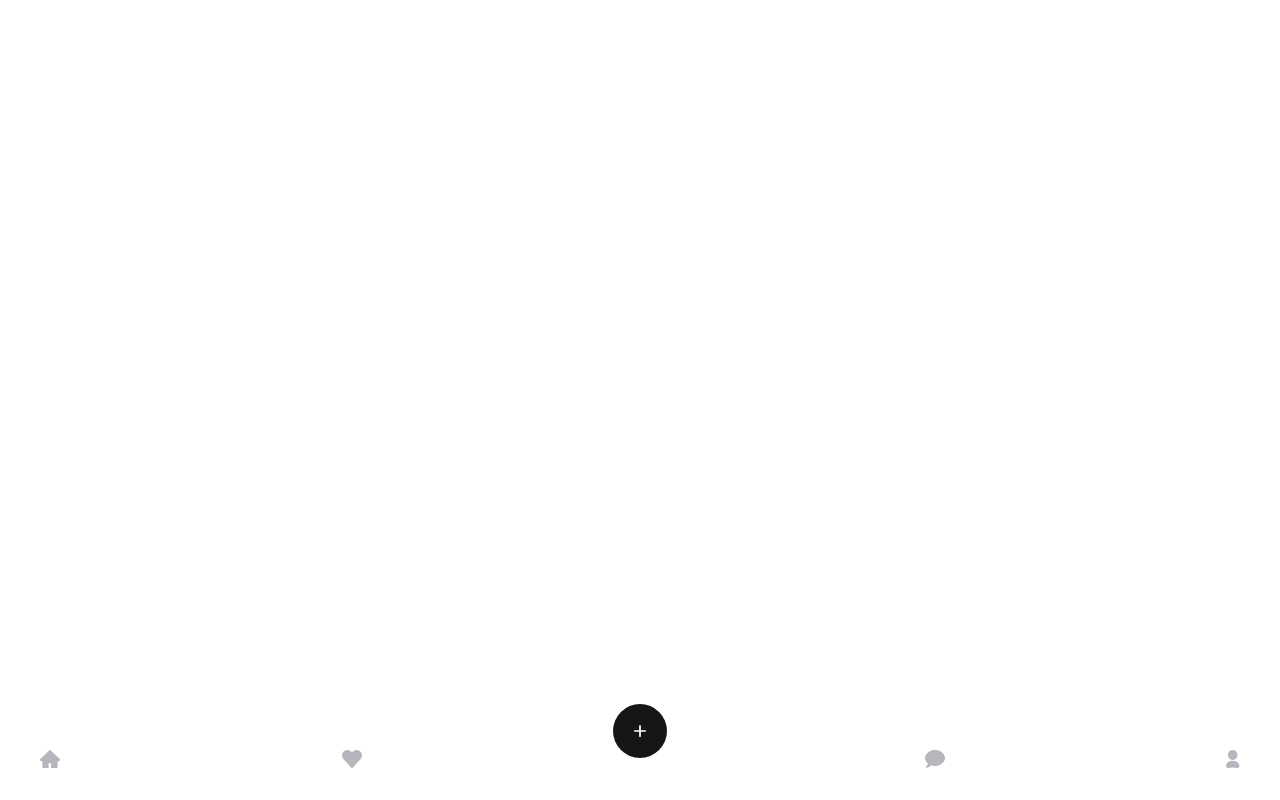
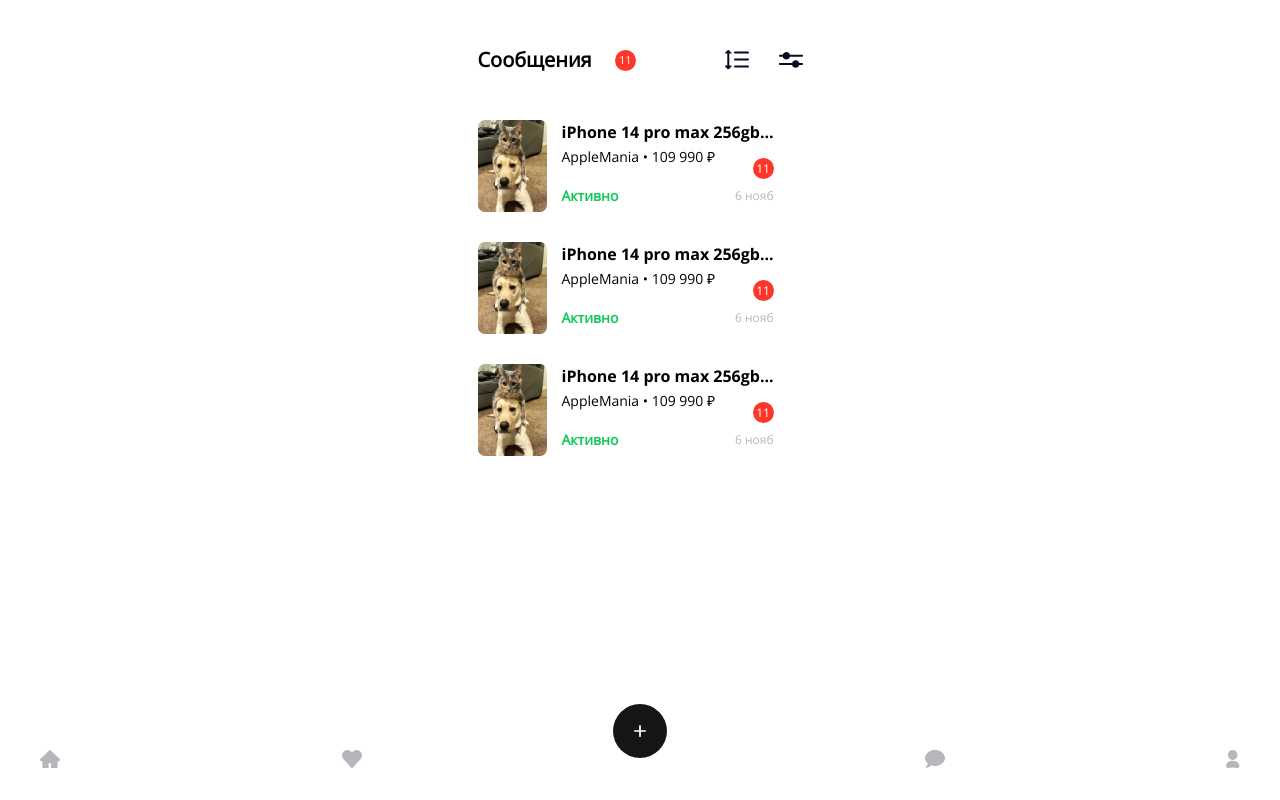
Before and after one commit to ASharksss/vezdesensmobile, a React (Create React App) app: page /dialog in a window 1280 px wide. Before the commit this address had no page. Built offline with nearby package versions, Linux system fonts and the light colour scheme.

Commit message:
chat page

```diff
--- a/src/App.css
+++ b/src/App.css
@@ -98,6 +98,9 @@ select {
 
 input {
     border: none;
+    background-color: transparent;
+    width: 100%;
+    height: 100%;
 }
 
 button {
@@ -160,3 +163,7 @@ button {
 .mr-20{
     margin-right: 20px;
 }
+
+.pd-14 {
+    padding: 14px;
+}
--- a/src/App.js
+++ b/src/App.js
@@ -5,6 +5,7 @@ import BoardPage from "./pages/BoardPage";
 import {BrowserRouter, Route, Routes} from "react-router-dom";
 import Layout from "./Layout";
 import ProfilePage from "./pages/ProfilePage";
+import MessagesPage from "./pages/MessagesPage";
 
 function App() {
   return (
@@ -17,6 +18,8 @@ function App() {
             <Route path='/cardPage' element={<CardPage/>}/>
           </Route>
           <Route path='/profilePage' element={<ProfilePage/>}/>
+          <Route path='/messages' element={<MessagesPage/>}/>
+          <Route path='/dialog' element={<MessagesPage/>}/>
         </Routes>
         <Footer/>
       </BrowserRouter>
--- /dev/null
+++ b/src/components/Dialog/Dialog.jsx
@@ -0,0 +1,33 @@
+import React from 'react';
+import './dialog.css'
+import image from '../../asserts/original.jpg'
+import {NavLink} from "react-router-dom";
+
+const Dialog = () => {
+  return (
+    <div  className='dialog'>
+      <NavLink to='/dialog' className='noLink'>
+        <div className=' flex'>
+          <img src={image} alt="" className='dialog_img'/>
+          <div className='dialog_info'>
+            <h1 className='dialog_title'>iPhone 14 pro max 256gb...</h1>
+            <div>
+              <span className='dialog_info_name-price'>AppleMania • 109 990 ₽</span>
+            </div>
+            <div className='dialog_notification'>
+              <span className='dialog_messCount'>11</span>
+            </div>
+            <div className='dialog_footer'>
+              <span className='dialog_status green'>Активно</span>
+              <span className='dialog_date'>6 нояб</span>
+            </div>
+          </div>
+        </div>
+      </NavLink>
+
+    </div>
+
+  );
+};
+
+export default Dialog;
--- /dev/null
+++ b/src/components/Dialog/dialog.css
@@ -0,0 +1,68 @@
+
+.dialog {
+    width: 325px;
+}
+
+.dialog + .dialog {
+    margin-top: 30px;
+}
+
+.dialog_img {
+    width: 69px;
+    height: 92px;
+    border-radius: 7px;
+}
+
+.dialog_info {
+    margin-left: 15px;
+}
+
+.dialog_title {
+    font-size: 16px;
+    font-family: OpenSansBold;
+}
+
+.dialog_info_name-price {
+    font-size: 14px;
+}
+
+.dialog_messCount {
+    background-color: rgba(252, 55, 42, 1);
+    width: 21px;
+    height: 21px;
+    color: white;
+    border-radius: 50%;
+    position: absolute;
+    right: 0;
+    top: -10px;
+    font-size: 12px;
+    display: flex;
+    justify-content: center;
+    align-items: center;
+}
+
+.dialog_notification {
+    width: 100%;
+    position: relative;
+}
+
+.dialog_footer {
+    display: flex;
+    justify-content: space-between;
+    align-items: center;
+    margin-top: 17px;
+}
+
+.dialog_status {
+    font-size: 14px;
+    font-weight: 600;
+}
+
+.dialog_date {
+    font-size: 12px;
+    color: rgba(181, 183, 189, 1);
+}
+
+.green {
+    color: rgba(16, 201, 90, 1);
+}
--- a/src/components/Footer/Footer.jsx
+++ b/src/components/Footer/Footer.jsx
@@ -30,16 +30,18 @@ const Footer = () => {
 
         </div>
 
-        <div className="footer_section">
-          <img src={message_icon} alt=""/>
-        </div>
-        <div className="footer_section">
+        <NavLink to='/messages'>
+          <div className="footer_section">
+            <img src={message_icon} alt=""/>
+          </div>
+        </NavLink>
 
-          <img src={profile_icon} alt=""/>
+        <NavLink to='/profilePage'>
+          <div className="footer_section">
+            <img src={profile_icon} alt=""/>
+          </div>
+        </NavLink>
 
-
-
-        </div>
 
       </div>
 
--- a/src/components/MyCard/MyCard.jsx
+++ b/src/components/MyCard/MyCard.jsx
@@ -1,12 +1,30 @@
-import React from 'react';
+import React, {useState} from 'react';
 import './myCard.css'
 import image from '../../asserts/original.jpg'
 import dots from '../../asserts/profile/dots.svg'
 import like from '../../asserts/profile/favorite.svg'
 import eye from '../../asserts/profile/eye.svg'
+import MoreSubMenu from "../../ui/moreSubMenu";
+import {NavLink} from "react-router-dom";
 
 const MyCard = () => {
+  const [open, setOpen] = useState(false)
+
+  const items = [
+    {
+      title: 'Редактировать',
+      onClick: null
+    },
+    {
+      title: 'Снять с публикации',
+      onClick: null
+    }
+  ]
+
   return (
+
+    <>
+      <NavLink to='/cardPage' className='noLink'>
         <div className='myCard'>
           <div className=' flex'>
             <div className="myCard_img">
@@ -15,8 +33,12 @@ const MyCard = () => {
             <div className="myCard_info">
               <div className="myCard_info-dop flex space-between">
                 <span className='myCard_info-type'>Стандарт</span>
-            <img src={dots} alt=""/>
+                <img src={dots} alt="" onClick={() => setOpen(!open)}/>
               </div>
+              {
+                open === true ?
+                  <MoreSubMenu items={items} setOpen={setOpen}/> : null
+              }
               <div className="myCard_info-main">
                 <h1 className='myCard_info-title'>iPhone 14 pro max ...</h1>
                 <h1 className='myCard_info-price'>109 990 ₽</h1>
@@ -37,6 +59,10 @@ const MyCard = () => {
             </div>
           </div>
         </div>
+      </NavLink>
+
+    </>
+
 
   );
 };
--- a/src/components/MyCard/myCard.css
+++ b/src/components/MyCard/myCard.css
@@ -9,7 +9,9 @@
 }
 
 .myCard {
+    position: relative;
     margin-bottom: 30px;
+    z-index: 0;
 }
 
 .myCard_img-image {
--- /dev/null
+++ b/src/pages/MessagesPage.jsx
@@ -0,0 +1,29 @@
+import React from 'react';
+import './pages.css'
+import filter from '../asserts/messages/filter.svg'
+import settings from '../asserts/messages/setting.svg'
+import Dialog from "../components/Dialog/Dialog";
+
+const MessagesPage = () => {
+  return (
+    <div className='messagePage'>
+      <div className="messages_header flex items-center space-between">
+        <div className='flex items-center'>
+          <h1 className='messages_header-title'>Сообщения</h1>
+          <span className='messages_header-count'> 11 </span>
+        </div>
+        <div className='flex items-center'>
+          <img src={filter} alt="" className='messages_header-icon'/>
+          <img src={settings} alt="" className='messages_header-icon'/>
+        </div>
+      </div>
+      <div className="messages_list ">
+        <Dialog/>
+        <Dialog/>
+        <Dialog/>
+      </div>
+    </div>
+  );
+};
+
+export default MessagesPage;
--- a/src/pages/ProfilePage.jsx
+++ b/src/pages/ProfilePage.jsx
@@ -1,14 +1,18 @@
-import React from 'react';
+import React, {useState} from 'react';
 import avatar from '../asserts/profile/empty_avatar6969.svg'
 import dots from '../asserts/profile/dots.svg'
+import search_icon from '../asserts/icons/search.svg'
+import filter_icon from '../asserts/icons/filter.svg'
 import ReviewStars from "../ui/ReviewStars";
 import MyCard from "../components/MyCard/MyCard";
 
 
 const ProfilePage = () => {
+
+
+
   return (
     <div className='container'>
-
       <div className='profile'>
         <div>
           <div className="profile_info flex space-between">
@@ -17,13 +21,14 @@ const ProfilePage = () => {
                 <img src={avatar} alt=""/>
               </div>
               <div className="profile_info-text">
-                <h1 className='profile_info-name'>Курбналаиева Алсу</h1>
+                <h1 className='profile_info-name'>Курбаналиева Алсу</h1>
                 <p className='profile_info-phone'>+7 919 657-35-11</p>
               </div>
             </div>
             <div className="profile_info-icon">
-              <span><img src={dots} alt=""/></span>
+              <span><img src={dots} alt="" /></span>
             </div>
+
           </div>
           <div className="profile_reviews">
             <ReviewStars/>
@@ -34,7 +39,15 @@ const ProfilePage = () => {
               <span>Активные</span>
               <span>Архив</span>
             </div>
-            <input type="text" className='profile_search' placeholder='Поиск'/>
+            <div className='flex space-between items-center'>
+              <div className='profile_search flex space-between'>
+                <input type="text" placeholder='Поиск'/>
+                <img src={search_icon} alt=""/>
+              </div>
+              <div>
+                <img src={filter_icon} alt=""/>
+              </div>
+            </div>
             <MyCard/>
             <MyCard/>
             <MyCard/>
--- a/src/pages/pages.css
+++ b/src/pages/pages.css
@@ -149,7 +149,7 @@
 }
 
 .profile_search {
-    width: 325px;
+    width: 276px;
     height: 47px;
     background-color: rgba(236, 236, 236, 1);
     border-radius: 10px;
@@ -157,3 +157,34 @@
     margin-bottom: 30px;
     padding: 13px 30px;
 }
+
+/* Messages */
+
+.messagePage {
+    padding: 45px 25px;
+}
+
+.messages_header-title {
+    font-size: 20px;
+    margin-right: 23px;
+}
+
+.messages_header-count {
+    font-size: 11px;
+    display: flex;
+    justify-content: center;
+    align-items: center;
+    width: 21px;
+    height: 21px;
+    color: white;
+    background-color: rgba(252, 55, 42, 1);
+    border-radius: 50%;
+}
+
+.messages_header-icon + .messages_header-icon {
+    margin-left: 30px;
+}
+
+.messages_list {
+    margin-top: 45px;
+}
--- /dev/null
+++ b/src/ui/moreSubMenu.jsx
@@ -0,0 +1,31 @@
+import React, {useEffect, useRef} from 'react';
+import './style.css'
+
+const MoreSubMenu = ({items, setOpen}) => {
+  const wrapperRef = useRef(null)
+
+  const handleClickOutside = (event) => {
+    if (wrapperRef.current && !wrapperRef.current.contains(event.target))
+      setOpen(false)
+  }
+
+  useEffect(() => {
+    document.addEventListener('mousedown', handleClickOutside)
+    return () => document.removeEventListener('mousedown', handleClickOutside)
+  }, [])
+
+  return (
+    <div ref={wrapperRef}>
+      <div className='profile_card_submenu'>
+        {
+          items.map((item) => (
+              <div className='profile_card_submenu-item'><span className='pd-14'>{item.title}</span></div>
+            ))
+        }
+
+      </div>
+    </div>
+  );
+};
+
+export default MoreSubMenu;
--- /dev/null
+++ b/src/ui/style.css
@@ -0,0 +1,29 @@
+.profile_card_submenu {
+    display: flex;
+    flex-direction: column;
+    justify-content: center;
+    position: absolute;
+    z-index: 1;
+    width: 188px;
+    height: 109px;
+    background-color: white;
+    box-shadow: 0px 6px 50px 0px rgba(38, 38, 38, 0.25);
+    border-radius: 10px;
+    padding: 5px;
+}
+
+.profile_card_submenu-item {
+    display: flex;
+    align-items: center;
+    font-size: 14px;
+    width: 178px;
+    height: 47px;
+    border-radius: 10px;
+}
+
+
+.profile_card_submenu-item:hover {
+    cursor: pointer;
+    width: 100%;
+    background-color: rgba(246, 246, 246, 1);
+}
```
Also changed, not shown: src/asserts/messages/filter.svg (added), src/asserts/messages/setting.svg (added). Lines whose indentation alone changed are shown as unchanged.
